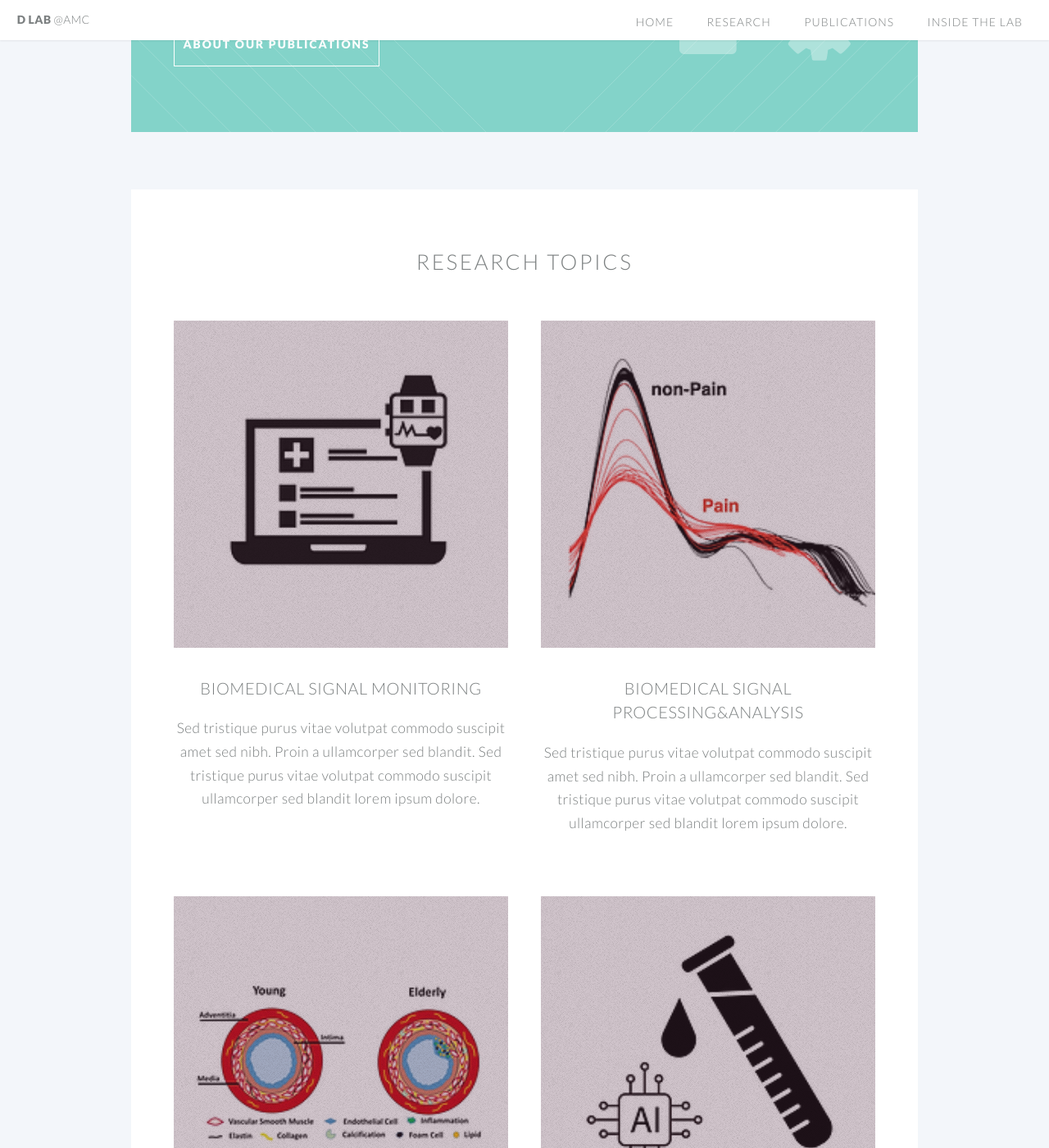
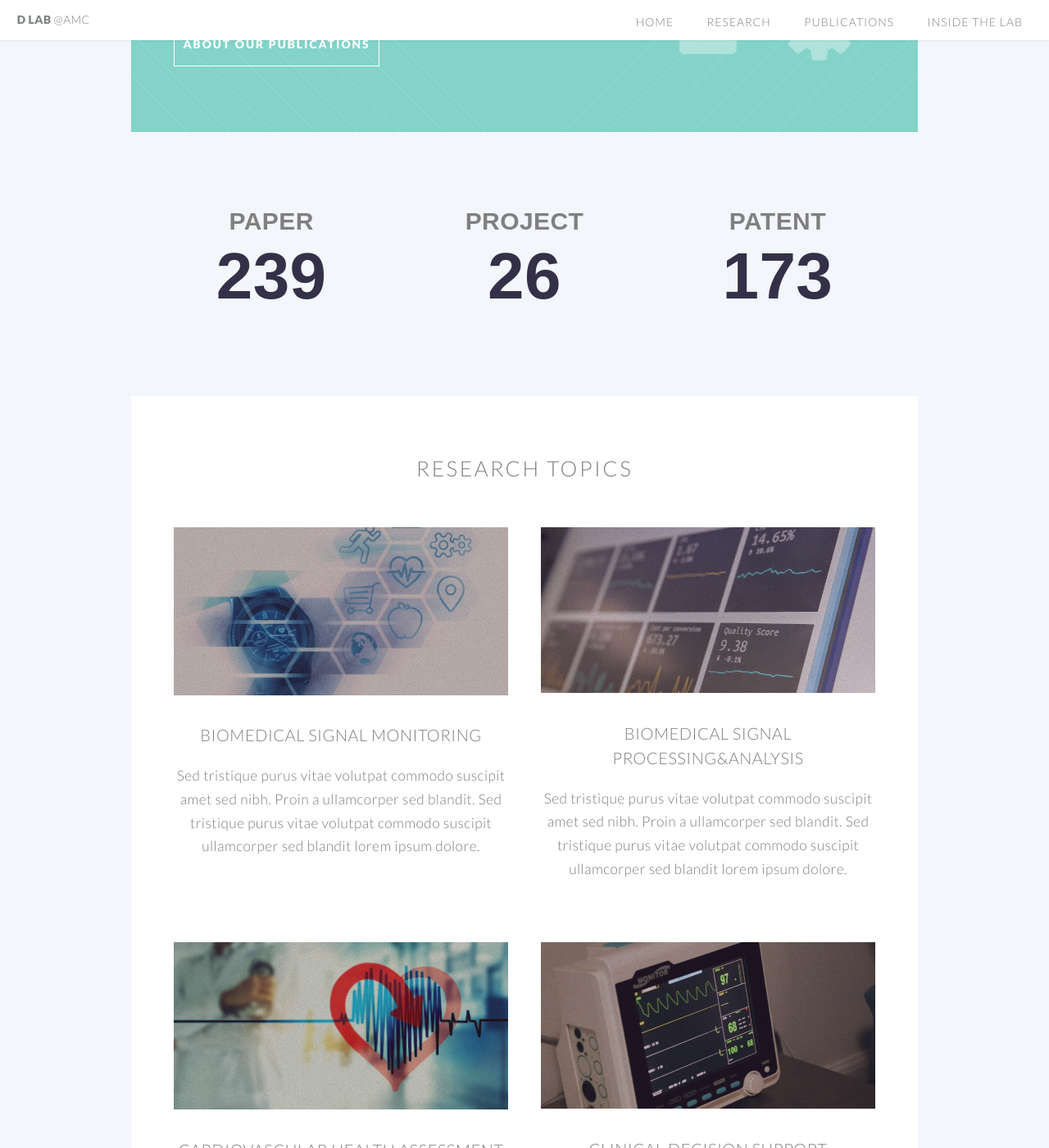
Before and after one commit to ydon1111/ydon1111.github.io, a Jekyll site: the page built from index.html, in a window 1280 px wide and 1400 px high, scrolled down 1422 px. Shown: the whole window at 82% size. Built offline with Jekyll 4.4.1, drawn with Linux system fonts in a browser that asks for light colours.

Commit message:
이미지 및 숫자카운팅 테스트

```diff
--- a/_config.yml
+++ b/_config.yml
@@ -1,5 +1,5 @@
 # Site settings
-title: DHLab
+title: D Lab
 email: test@test.com
 description: > # this means to ignore newlines until "baseurl:"
   Write an awesome description for your new site here. You can edit this
--- a/index.html
+++ b/index.html
@@ -58,7 +58,106 @@ layout: landing-page
 
 	<!-- Two -->
 	<section class="wrapper style1 container special">
-						<div class="row">
+
+
+		<style>
+			.num-container {
+				display: flex;
+				flex-wrap: wrap;
+				justify-content: space-around;
+				align-items: center;
+				padding: 2%;
+				max-width: 100%;
+				height: auto;
+
+			}
+
+			.num-item {
+				text-align: center;
+				padding: 5px;
+				margin-bottom: 12px;
+			}
+
+			.in-title {
+				font: 30px/1 'arial';
+				color: gray;
+				font-weight: 600;
+				margin-bottom: 12px;
+			}
+
+			.sub-title {
+				font: 14px/1 'arial';
+				color: gray;
+			}
+
+			.nums {
+				font: bold 80px/1 'arial';
+				color: #343048;
+			}
+
+			#num-unit {
+				font: bold 30px/1 'arial';
+				color: dimgray;
+			}
+
+			html,
+			body {
+				overflow: hidden;
+				max-width: 100%;
+				width: 90%;
+				height: auto;
+				margin: 0 auto;
+			}
+		</style>
+
+
+		<!-- 숫자 인덱스	 -->
+		<div class="num-container" id="num-container">
+			<div class="num-item">
+				<h4 class="in-title">Paper</h4>
+				<span class="nums" data-count="239">0</span><span id="num-unit"></span><br>
+				<!-- <span class="sub-title">test1</span><br> -->
+			</div>
+			<div class="num-item">
+				<h4 class="in-title">Project</h4>
+				<span class="nums" data-count="26">0</span><span id="num-unit"></span><br>
+				<!-- <span class="sub-title">test1</span><br> -->
+			</div>
+			<div class="num-item">
+				<h4 class="in-title">Patent</h4>
+				<span class="nums" data-count="173">0</span><span id="num-unit"></span><br>
+				<!-- <span class="sub-title">test1</span><br> -->
+			</div>
+		</div>
+		<script src="https://ajax.aspnetcdn.com/ajax/jQuery/jquery-3.6.0.min.js"></script>
+		<script>
+			//숫자 카운트 애니메이션
+			$('.nums').each(function () {
+				const $this = $(this),
+					countTo = $this.attr('data-count');
+
+				$({
+					countNum: $this.text()
+				}).animate({
+					countNum: countTo
+				}, {
+					duration: 3000,
+					easing: 'linear',
+					step: function () {
+						$this.text(Math.floor(this.countNum));
+					},
+					complete: function () {
+						$this.text(this.countNum.toString().replace(/\B(?=(\d{3})+(?!\d))/g, ','));
+						//3자리 마다 콤마 표시 적용
+					}
+				});
+			});
+		</script>
+
+
+
+
+
 
 	</section>
 
```
Also changed, not shown: images/image1.jpg, images/image2.jpg, images/image3.jpg, images/image4.jpg, images/image5.jpg. Lines whose indentation alone changed are shown as unchanged.
